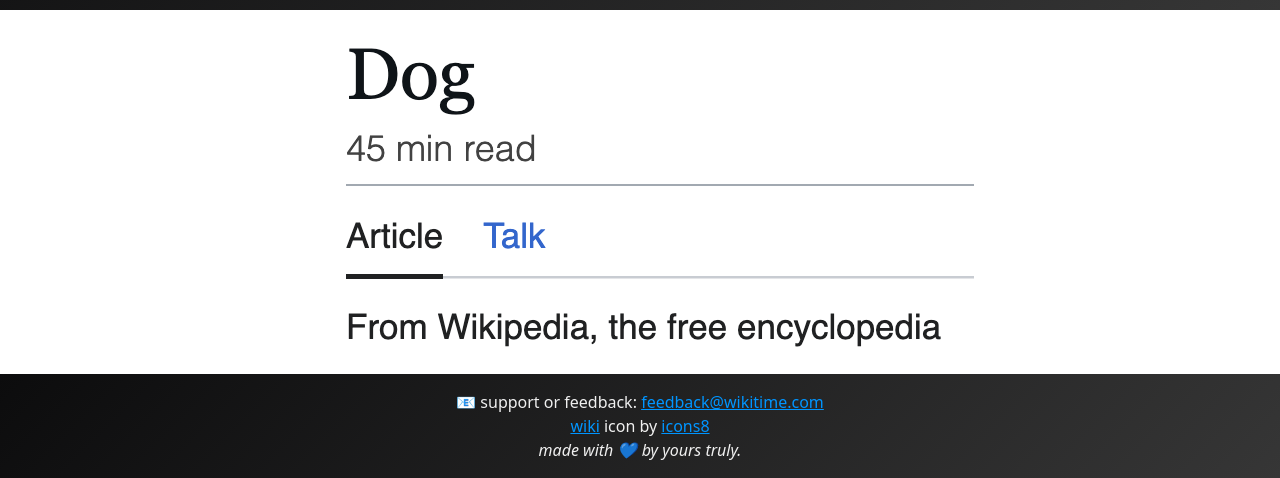
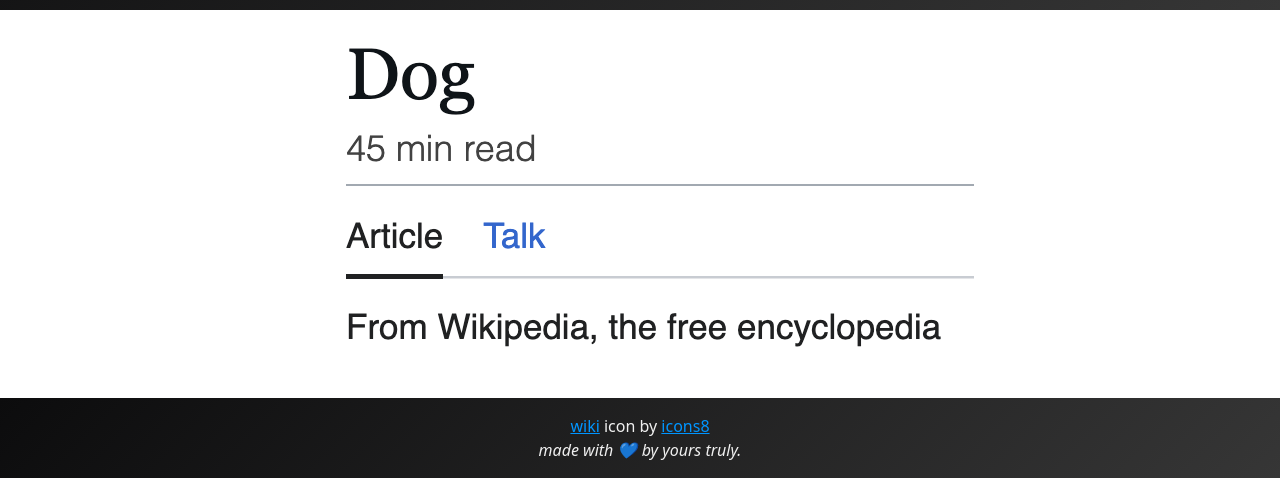
Before and after one commit to aaayyuusshh/wiki-time, a browser extension: page index/welcome.html in a window 1280 px wide. Shown: the part 322-800 px from the top of the page. Drawn offline with nearby package versions, Linux system fonts and the light colour scheme.

Commit message:
Small change

```diff
--- a/index/welcome.html
+++ b/index/welcome.html
@@ -52,7 +52,6 @@
     </div>
     <footer class="bg-light text-center text-lg-start">
         <div class="text-center p-3">
-            <p>📧 support or feedback: <a href="mailto:wikitime@example.com">feedback@wikitime.com</a></p>
             <a target="_blank" href="https://icons8.com/icon/16776/wikipedia">wiki</a> icon by <a target="_blank" href="https://icons8.com">icons8</a>
             <p><i>made with 💙 by yours truly.</i></p>
         </div>
```
